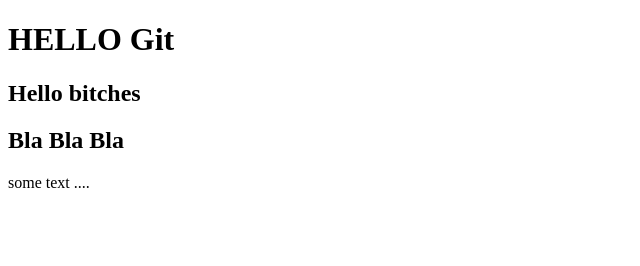
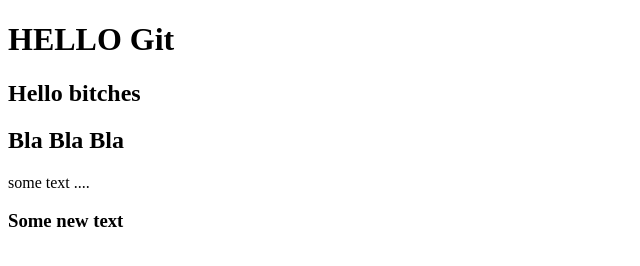
Before and after one commit to alexei7b/git_test, a plain HTML site: page index.html in a window 1280 px wide. Shown: the whole page, without its empty margins (0-640 px from the left). Drawn offline with Linux system fonts and the light colour scheme.

Commit message:
index.html mod

```diff
--- a/index.html
+++ b/index.html
@@ -14,6 +14,7 @@
   <h2>Hello bitches</h2>
   <h2>Bla Bla Bla</h2>
   <p>some text ....</p>
+  <h3>Some new text</h3>
 </body>
 
 </html>
```
